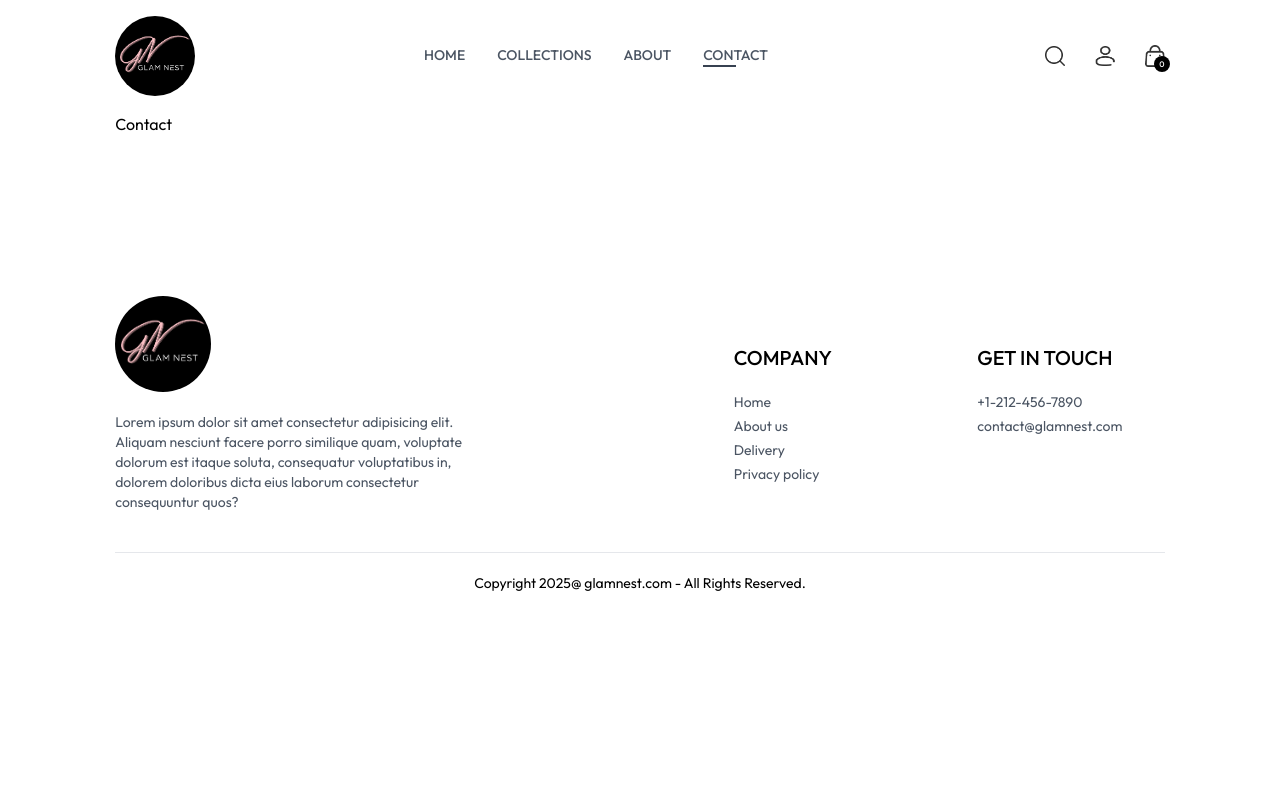
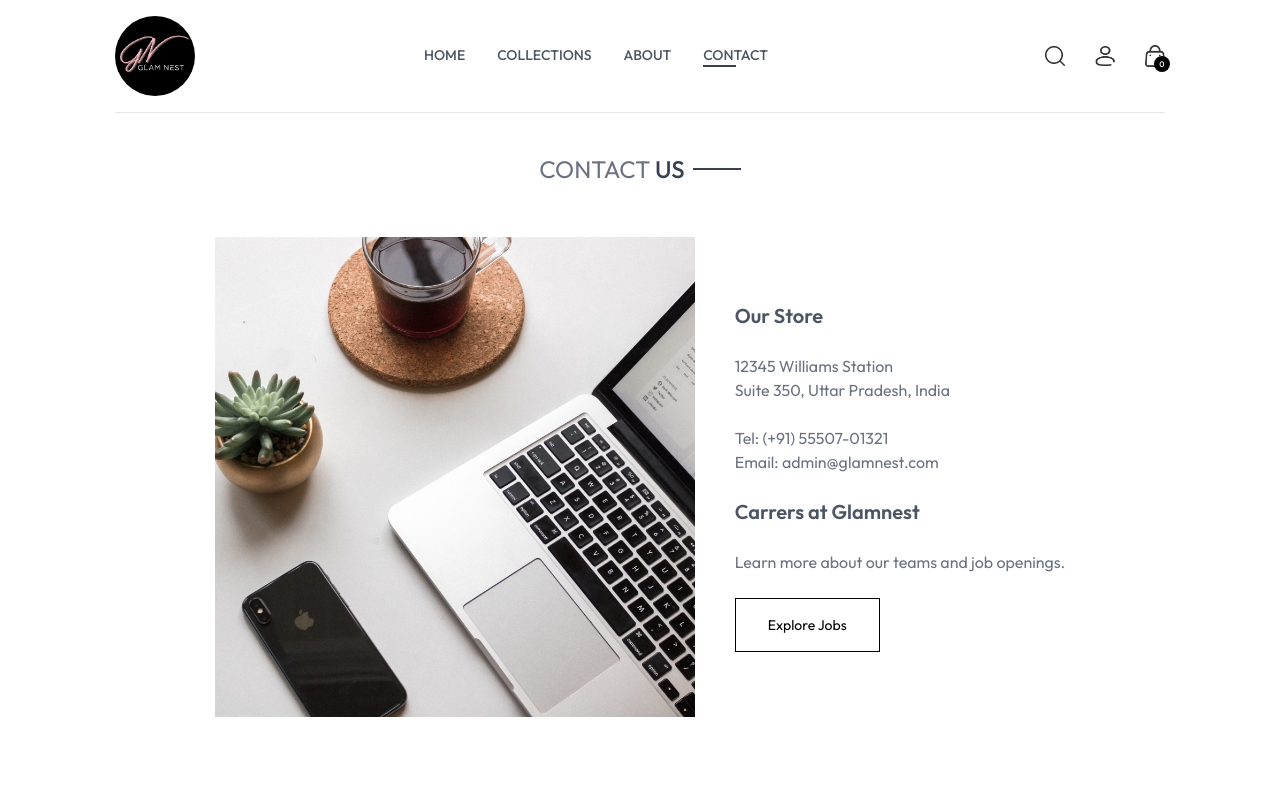
Before and after one commit to Ruchi-codes04/E-Commerce-App, a React (Vite) app in the folder frontend/: page /contact in a window 1280 px wide. Shown: the top 800 px of the page. Built offline with nearby package versions, Linux system fonts and the light colour scheme.

Commit message:
Added Contact Page

```diff
--- a/frontend/src/pages/Contact.jsx
+++ b/frontend/src/pages/Contact.jsx
@@ -1,8 +1,27 @@
 import React from 'react'
+import Title from '../components/Title'
+import { assets } from '../assets/assets'
+import NewsLetterBox from '../components/NewsLetterBox'
 
 const Contact = () => {
   return (
-    <div>Contact</div>
+    <div>
+      <div className="text-center text-2xl pt-10 border-t">
+        <Title text1={'CONTACT'} text2={'US'} />
+      </div>
+      <div className='my-10 flex flex-col justify-center md:flex-row gap-10 mb-28'>
+        <img className='w-full md:max-w-[480px]' src={assets.contact_img} alt="" />
+        <div className="flex flex-col justify-center items-start gap-6">
+          <p className='font-semibold text-xl text-gray-600'>Our Store</p>
+          <p className='text-gray-500'>12345 Williams Station <br /> Suite 350, Uttar Pradesh, India</p>
+          <p className='text-gray-500'>Tel: (+91) 55507-01321 <br /> Email: admin@glamnest.com</p>
+          <p className='font-semibold text-xl text-gray-600'>Carrers at Glamnest</p>
+           <p className='text-gray-500'>Learn more about our teams and job openings.</p>
+         <button className='border border-black px-8 py-4 text-sm hover:bg-black hover:text-white transition-all duration-500'>Explore Jobs</button>
+        </div>
+      </div>
+      <NewsLetterBox />
+    </div>
   )
 }
 
```
Also changed, not shown: frontend/src/pages/About.jsx (line endings or trailing spaces).
